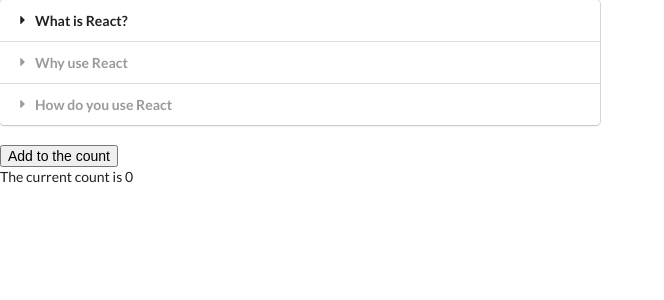
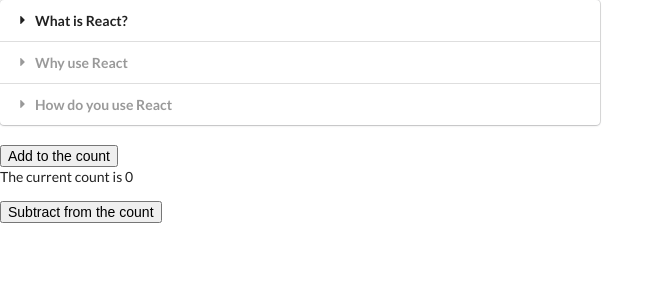
Before and after one commit to ArossThompson/Widgets-with-hooks, a React (Create React App) app: page / in a window 1280 px wide. Shown: the top 300 px of the page, without its empty margins (0-664 px from the left). Built offline with nearby package versions, Linux system fonts and the light colour scheme.

Commit message:
added a subtract count button to counter exercise

```diff
--- a/src/components/Counter.jsx
+++ b/src/components/Counter.jsx
@@ -5,13 +5,14 @@
   // useState used to set default state of count to 0 and create function for updating it
   const [currentCount, updateCurrentCount] = useState(0);
 
-  const updateCount = () => {
-    updateCurrentCount(currentCount + 1);
+  const updateCount = (type) => {
+    type === "add" ? updateCurrentCount(currentCount + 1) : updateCurrentCount(currentCount - 1);
   }
 
   return <div>
-    <button onClick={() => updateCount()}>Add to the count</button>
+    <button onClick={() => updateCount("add")}>Add to the count</button>
     <p>The current count is {currentCount}</p>
+    <button onClick={() => updateCount("subtract")}>Subtract from the count</button>
   </div>
 }
 
```
